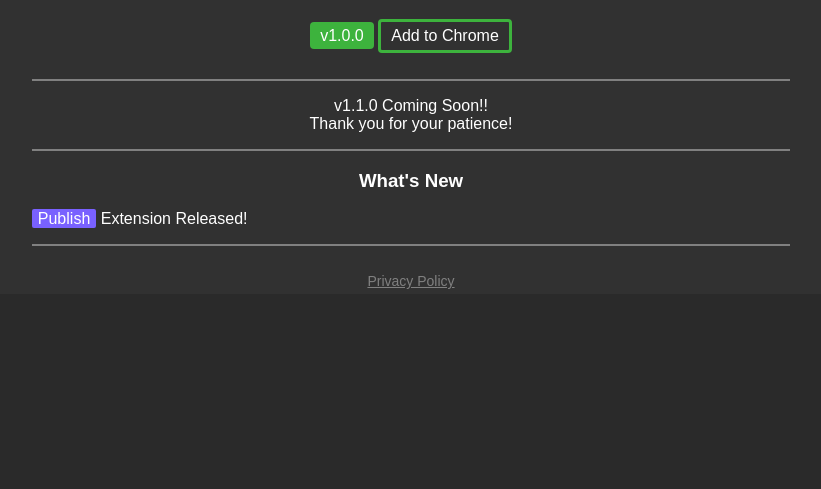
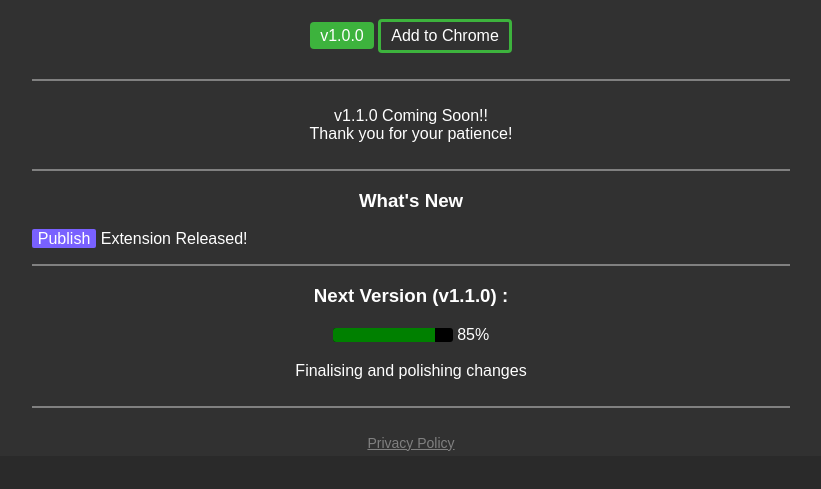
Before and after one commit to Superchicken962/adskip-youtube-extension, a plain HTML site: page index.html in a window 1280 px wide. Shown: the part 81-570 px from the top of the page, without its empty margins (229-1050 px from the left). Drawn offline with Linux system fonts and the light colour scheme.

Commit message:
added next version section
shows progress and notes on completion of the next version

```diff
--- a/index.html
+++ b/index.html
@@ -4,7 +4,7 @@
     <meta charset="UTF-8">
     <meta name="viewport" content="width=device-width, initial-scale=1.0">
     <title>YouTube AdSkip</title>
-    <link rel="stylesheet" href="main.css?v=10032024"/>
+    <link rel="stylesheet" href="main.css?v=10032024_2"/>
 </head>
 <body>
     <div class="main">
@@ -18,13 +18,9 @@
         <br><hr>
 
         <div class="description">
-            <p>
-                v1.1.0 Coming Soon!!<br>
-                Thank you for your patience!
-            </p>
         </div>
 
-        <hr>
+        <hr class="description_seperator">
 
         <div class="updates">
             <h3>What's New</h3>
@@ -35,12 +31,16 @@
 
         <hr>
 
+        <div class="next_version_info"></div>
+
+        <hr class="next_version_seperator">
+
         <a class="privacy_policy_link" href="privacy_policy.html">Privacy Policy</a>
     </div>
 </body>
-<script src="js/include/Updates_.js"></script>
+<script src="js/include/Updates_.js?v=10032024_2"></script>
 <script>
     const VERSION = "1.0.0";
 </script>
-<script src="js/updates.js"></script>
+<script src="js/updates.js?v=10032024_2"></script>
 </html>
--- a/js/include/Updates_.js
+++ b/js/include/Updates_.js
@@ -1,11 +1,17 @@
 const UPDATES = {
     "1.0.0": {
         Version: "1.0.0",
+        Description: `<br>v1.1.0 Coming Soon!!<br>Thank you for your patience!<br><br>`,
         UpdateType: "release",
         Notes: [
             { type: "publish", note: "Extension Released!" }
         ],
         Issues: [],
-        PlannedFeatures: []
+        PlannedFeatures: [],
+        NextUpdate: {
+            version: "1.1.0",
+            progress: 85,
+            note: "Finalising and polishing changes"
+        }
     }
 };
--- a/js/updates.js
+++ b/js/updates.js
@@ -14,7 +14,34 @@ function updateUpdates() {
     }
 
     const versionOnAddButton = document.querySelector(".main .add_button .version");
-    versionOnAddButton.textContent = "v"+VERSION;
+    versionOnAddButton.textContent = "v" + VERSION;
+
+    const versionDescriptionDiv = document.querySelector(".main .description");
+    versionDescriptionDiv.innerHTML = currentVersion.Description;
+
+    if (currentVersion.Description || currentVersion.NextUpdate) {
+        document.querySelector(".main .description_seperator").style.display = "block";
+    }
+
+    if (currentVersion.NextUpdate) {
+        document.querySelector(".main .next_version_seperator").style.display = "block";
+        document.querySelector(".main .next_version_info").innerHTML = `
+            <h3>Next Version ${currentVersion.NextUpdate.version ? `(v${currentVersion.NextUpdate.version}) ` : ""}:</h3>
+
+            <div class="update_progress">
+                <div class="completion_progress">
+                    <div class="bar" style="width:${currentVersion.NextUpdate.progress}%"></div>
+                </div>
+
+                <span class="completion">${currentVersion.NextUpdate.progress}%</span>
+            </div>
+
+            <br>
+
+            <span class="note">${currentVersion.NextUpdate.note}</span>
+            <br><br>
+        `;
+    }
 
     for (const note of currentVersion.Notes) {
         let noteDiv = document.createElement("div");
--- a/main.css
+++ b/main.css
@@ -93,3 +93,30 @@ hr {
 .main .updates .list .note .note_type.removal { background-color: grey; }
 .main .updates .list .note .note_type.adjustment { background-color: yellow; color: black; }
 .main .updates .list .note .note_type.publish { background-color: rgb(121, 97, 255); }
+
+.description_seperator, .next_version_seperator { display: none; }
+
+.next_version_info {
+    color: white;
+    text-align: center;
+}
+
+.next_version_info .completion_progress {
+    display: inline-block;
+    margin: auto;
+    width: 120px;
+    height: 14px;
+    margin-top: 2.5px;
+    vertical-align: top;
+    background-color: black;
+    border-radius: 3px;
+    overflow: hidden;
+}
+.next_version_info .completion_progress .bar {
+    display: block;
+    margin: auto;
+    float: left;
+    width: 0;
+    height: 100%;
+    background-color: green;
+}
```
Also changed, not shown: privacy_policy.html (+1 -1 lines).
